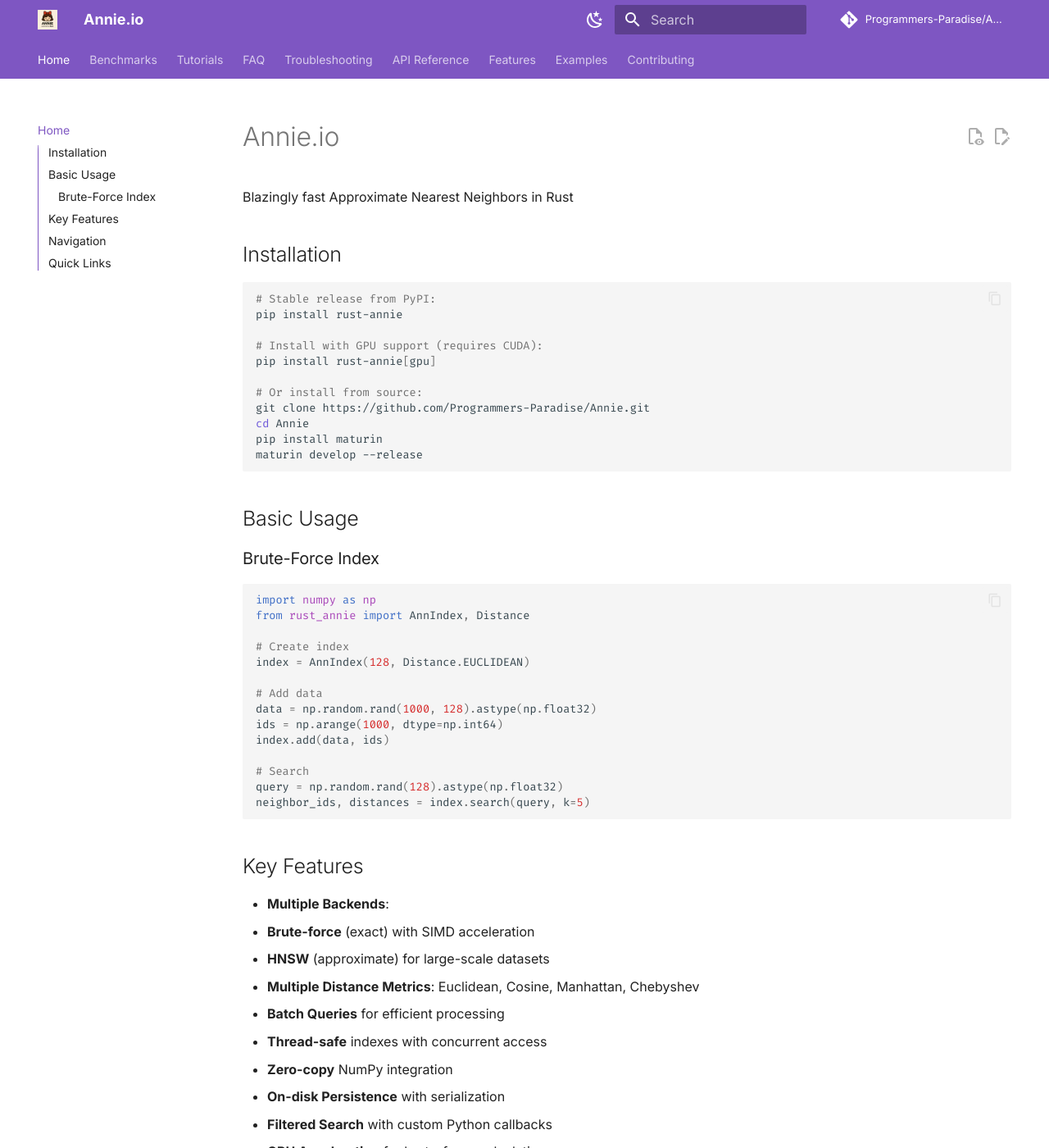
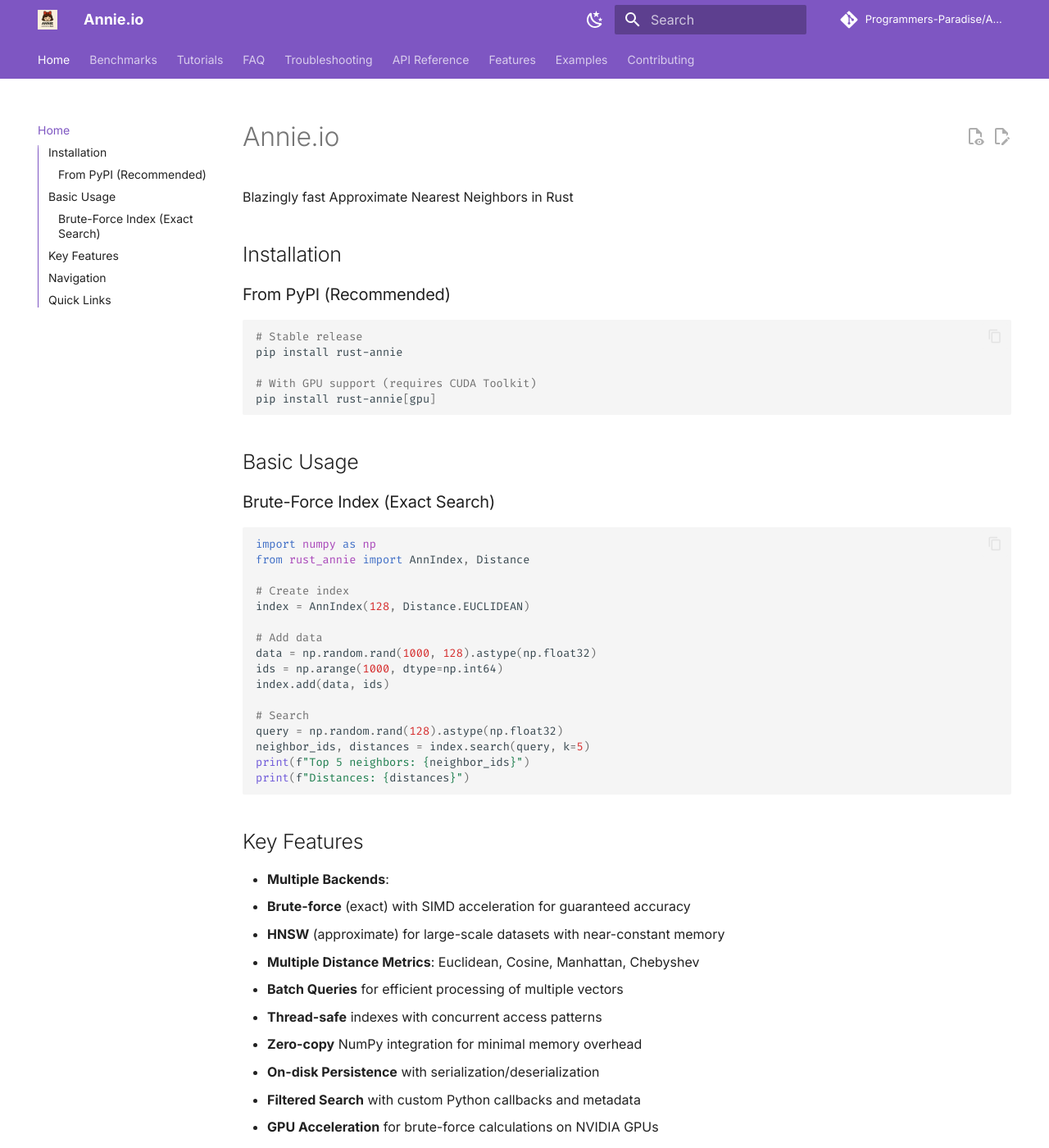
Before and after one commit to arnavk23/Annie-Docs, an MkDocs documentation site: the page built from docs/index.md, in a window 1280 px wide and 1400 px high. Shown: the whole window at 82% size. Built offline with MkDocs 1.6.1 and Material for MkDocs 9.7.7, drawn with Linux system fonts in a browser that asks for light colours; comment, search, counter and statistics services are not loaded; some of the changed text lies outside the part shown.

Commit message:
docs: sync from Annie repository [automated]

````diff
--- a/docs/index.md
+++ b/docs/index.md
@@ -393,18 +393,15 @@ Blazingly fast Approximate Nearest Neighbors in Rust
 
 
 
+
+### From PyPI (Recommended)
+
 ```bash
-# Stable release from PyPI:
+# Stable release
 pip install rust-annie
 
-# Install with GPU support (requires CUDA):
+# With GPU support (requires CUDA Toolkit)
 pip install rust-annie[gpu]
-
-# Or install from source:
-git clone https://github.com/Programmers-Paradise/Annie.git
-cd Annie
-pip install maturin
-maturin develop --release
 ```
 
 ## Basic Usage
@@ -799,7 +796,9 @@ maturin develop --release
 
 
 
-### Brute-Force Index
+
+### Brute-Force Index (Exact Search)
+
 ```python
 import numpy as np
 from rust_annie import AnnIndex, Distance
@@ -815,6 +814,8 @@ index.add(data, ids)
 # Search
 query = np.random.rand(128).astype(np.float32)
 neighbor_ids, distances = index.search(query, k=5)
+print(f"Top 5 neighbors: {neighbor_ids}")
+print(f"Distances: {distances}")
 ```
 
 ## Key Features
@@ -1209,18 +1210,19 @@ neighbor_ids, distances = index.search(query, k=5)
 
 
 
+
 - **Multiple Backends**:
-  - **Brute-force** (exact) with SIMD acceleration
-  - **HNSW** (approximate) for large-scale datasets
+  - **Brute-force** (exact) with SIMD acceleration for guaranteed accuracy
+  - **HNSW** (approximate) for large-scale datasets with near-constant memory
 - **Multiple Distance Metrics**: Euclidean, Cosine, Manhattan, Chebyshev
-- **Batch Queries** for efficient processing
-- **Thread-safe** indexes with concurrent access
-- **Zero-copy** NumPy integration
-- **On-disk Persistence** with serialization
-- **Filtered Search** with custom Python callbacks
-- **GPU Acceleration** for brute-force calculations
+- **Batch Queries** for efficient processing of multiple vectors
+- **Thread-safe** indexes with concurrent access patterns
+- **Zero-copy** NumPy integration for minimal memory overhead
+- **On-disk Persistence** with serialization/deserialization
+- **Filtered Search** with custom Python callbacks and metadata
+- **GPU Acceleration** for brute-force calculations on NVIDIA GPUs
 - **Multi-platform** support (Linux, Windows, macOS)
-- **Automated CI** with performance tracking
+- **Automated CI/CD** with benchmarking and performance tracking
 
 ## Navigation
 
````
Also changed, not shown: docs/examples.md (+5 -0 lines), site/examples/index.html, site/index.html, site/search/search_index.json.
